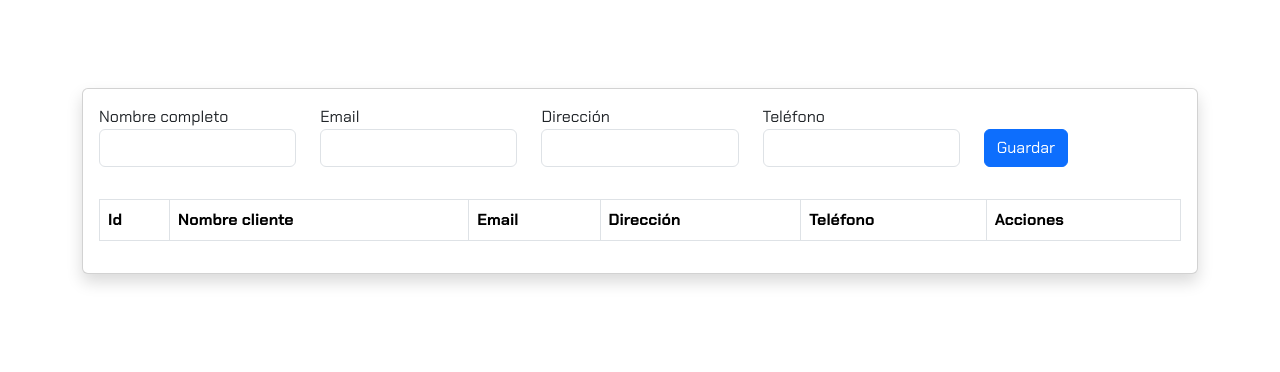
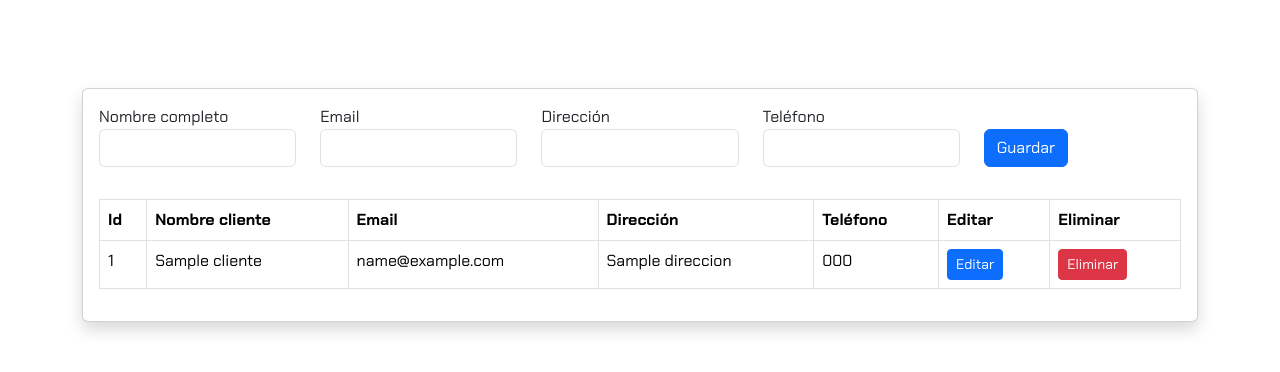
Before and after one commit to canomelero/Sistema_de_reparto_alimentacion, a Flask app: page /cliente in a window 1280 px wide. Shown: the part 160-532 px from the top of the page. Run offline with Flask 3, Linux system fonts and the light colour scheme; a database or web service that is not in the repository returns one stand-in record (values such as "Sample title"); lists and menus that the app fills with data are empty; some libraries are stand-ins or nearby versions; some web fonts are replaced.

Commit message:
listado y registro de clientes hecho

```diff
--- a/app.py
+++ b/app.py
@@ -1,6 +1,8 @@
 from flask import Flask, render_template
 import os   # Para poder manipular rutas de directorios y archivos
 import db as db
+
+from flask import render_template, request, url_for, redirect
 
 
 # Indicación del directorio donde se encuentra el proyecto (...CRUD-Pyton-Flask/src)
@@ -21,7 +23,62 @@ def home():
 
 @app.route('/cliente')
 def cliente():
-    return render_template('./cliente/cliente.html')
+    """
+    Listar todos los clientes de la app
+    """
+    cursor = db.get_db_cursor()
+
+    if(cursor != None):
+        cursor.execute(
+            "SELECT * FROM cliente"
+        )
+
+        clientes = cursor.fetchall()
+
+    return render_template('./cliente/cliente.html', clientes = clientes)
+
+
+@app.route("/registro", methods = ["POST"])
+def registro():
+    """
+    Registro de un nuevo cliente
+    """
+    nombre = request.form["nombre-cliente"]
+    email = request.form["email"]
+    direccion = request.form["direccion"]
+    telf = request.form["telefono"]
+
+    if not nombre:
+        error = "Es obligatorio introducir el nombre"
+
+    if not email:
+        error = "Es obligatorio introducir el email"
+
+    if not direccion:
+        error = "Es obligatorio introducir la dirección"
+
+    if not telf:
+        error = "Es obligatorio introducir el teléfono"
+
+    if nombre and email and direccion and telf:
+        conexion = db.get_db()
+        cursor = db.get_db_cursor()
+
+        cursor.execute(
+            "INSERT INTO cliente (nombre, email, direccion, telefono) VALUES (%s, %s, %s, %s)",
+            (nombre, email, direccion, telf)
+        )
+
+        conexion.commit()
+        cursor.close()
+
+    return redirect(url_for("cliente"))
+
+
+
+
+
+
 
 @app.route('/restaurante')
 def restaurante():
@@ -35,5 +92,10 @@ def trabajador():
 def pedido():
     return render_template('./pedido/pedido.html')
 
+
 if __name__ == '__main__':
+    # Crea un contexto de aplicación para inicializar la base de datos
+    with app.app_context():
+        db.init_db()  # ejecuta init_db en el contexto de la app
+
     app.run(debug = True, port = 5000)
--- a/db.py
+++ b/db.py
@@ -1,5 +1,6 @@
 # Driver para PostgreSQL
 import psycopg2 as pg
+import psycopg2.extras as extras
 
 # Variable de contexto global que está diseñada para almacenar datos
 # específicos de la solicitud activa
@@ -7,6 +8,7 @@ from flask import g
 
 from flask import current_app
 import click
+import os
 
 
 # ---------------------------- Funciones --------------------------------------------------
@@ -24,15 +26,29 @@ def get_db():
     if 'db' not in g:
         g.db = pg.connect(
             # Datos para la conexión a la db
-            dbname = 'python_db',
-            user = 'usuario',
-            password = 'usuario',
+            dbname = 'reparto_db',
+            user = 'ddsiuser',
+            password = '',
             host = 'localhost'
         )
 
         g.db.autocommit = False
 
     return g.db
+
+
+def get_db_cursor():
+    """
+    Creación de cursor a partir de una conexión a la base de datos
+
+    Parámetros:
+        None
+
+    Return:
+        Objeto de tipo cursor
+    """
+    conexion = get_db()
+    return conexion.cursor(cursor_factory = extras.RealDictCursor)
 
 
 def init_db():
@@ -48,8 +64,10 @@ def init_db():
     conexion = get_db()
     cursor = conexion.cursor()
 
-    with current_app.open_resource("./schemas/cliente.sql") as file:
-        cursor.execute(file.read().decode('utf8'))
+    path = os.getcwd() + "/sql/schemas/cliente.sql"
+
+    with open(path, "r") as file:
+        cursor.execute(file.read())
         cursor.execute('COMMIT;')
 
 
--- a/sql/schemas/cliente.sql
+++ b/sql/schemas/cliente.sql
@@ -0,0 +1,9 @@
+DROP TABLE IF EXISTS cliente CASCADE;
+
+CREATE TABLE cliente (
+    id SERIAL PRIMARY KEY,
+    nombre TEXT UNIQUE NOT NULL,
+    email TEXT NOT NULL,
+    direccion TEXT NOT NULL,
+    telefono TEXT NOT NULL
+);
--- a/templates/cliente/cliente.html
+++ b/templates/cliente/cliente.html
@@ -63,26 +63,27 @@
     <div class="container mt-5 pt-5">
       <div class="card shadow">
         <div class="card-body">
-          <form action="" method="POST">
+          <!-- action indica la ruta hacia la que serán dirigidos los datos -->
+          <form action="/registro" method="POST">
             <div class="row mb-3">
               <div class="col">
                 <label>Nombre completo</label>
-                <input type="text" class="form-control mb-3" name="nombre-cliente">
+                <input type="text" class="form-control mb-3" name="nombre-cliente" required>
               </div>
 
               <div class="col">
                 <label>Email</label>
-                <input type="text" class="form-control mb-3" name="email">
+                <input type="text" class="form-control mb-3" name="email" required>
               </div>
 
               <div class="col">
                 <label>Dirección</label>
-                <input type="text" class="form-control mb-3" name="direccion">
+                <input type="text" class="form-control mb-3" name="direccion" required>
               </div>
 
               <div class="col">
                 <label>Teléfono</label>
-                <input type="text" class="form-control mb-3" name="telefono">
+                <input type="text" class="form-control mb-3" name="telefono" required>
               </div>
 
               <div class="col">
@@ -98,18 +99,24 @@
               <th scope="col">Email</th>
               <th scope="col">Dirección</th>
               <th scope="col">Teléfono</th>
-                <th scope="col">Acciones</th>
+              <th scope="col">Editar</th>
+              <th scope="col">Eliminar</th>
             </thread>
-        </table>
 
             <tbody>
-            <td></td>
-            <td></td>
-            <td></td>
-            <td></td>
-            <td></td>
-            <td></td>
+              {% for cliente in clientes %}
+                <tr>
+                  <td>{{ cliente.id }}</td>
+                  <td>{{ cliente.nombre }}</td>
+                  <td>{{ cliente.email }}</td>
+                  <td>{{ cliente.direccion }}</td>
+                  <td>{{ cliente.telefono }}</td>
+                  <td><button class="btn btn-primary btn-sm" id="">Editar</button></td>
+                  <td><a href="#" class="btn btn-danger btn-sm">Eliminar</a></td>
+                </tr>
+              {% endfor %}
             </tbody>
+          </table>
         </div>
       </div>
     </div>
```
Also changed, not shown: src/cliente/cliente.py (added, +61 -0 lines). Lines whose indentation alone changed are shown as unchanged.
